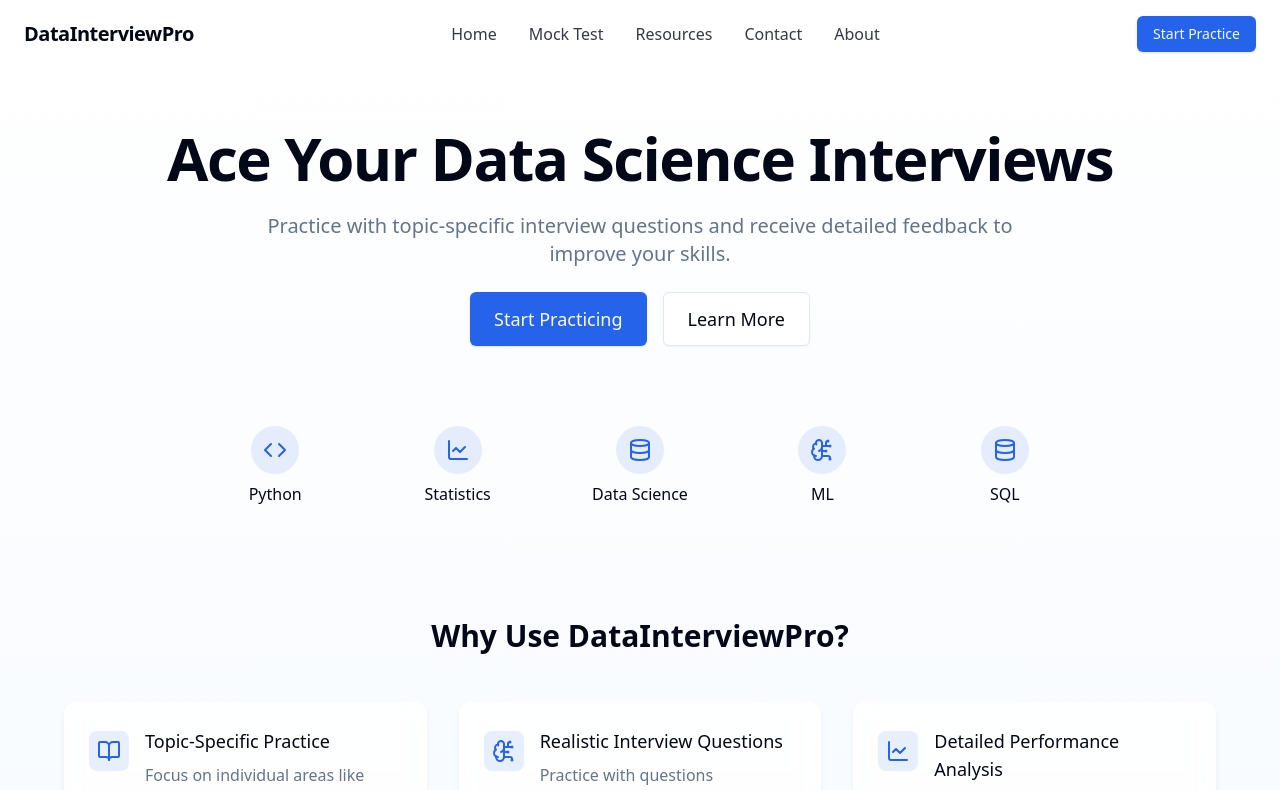
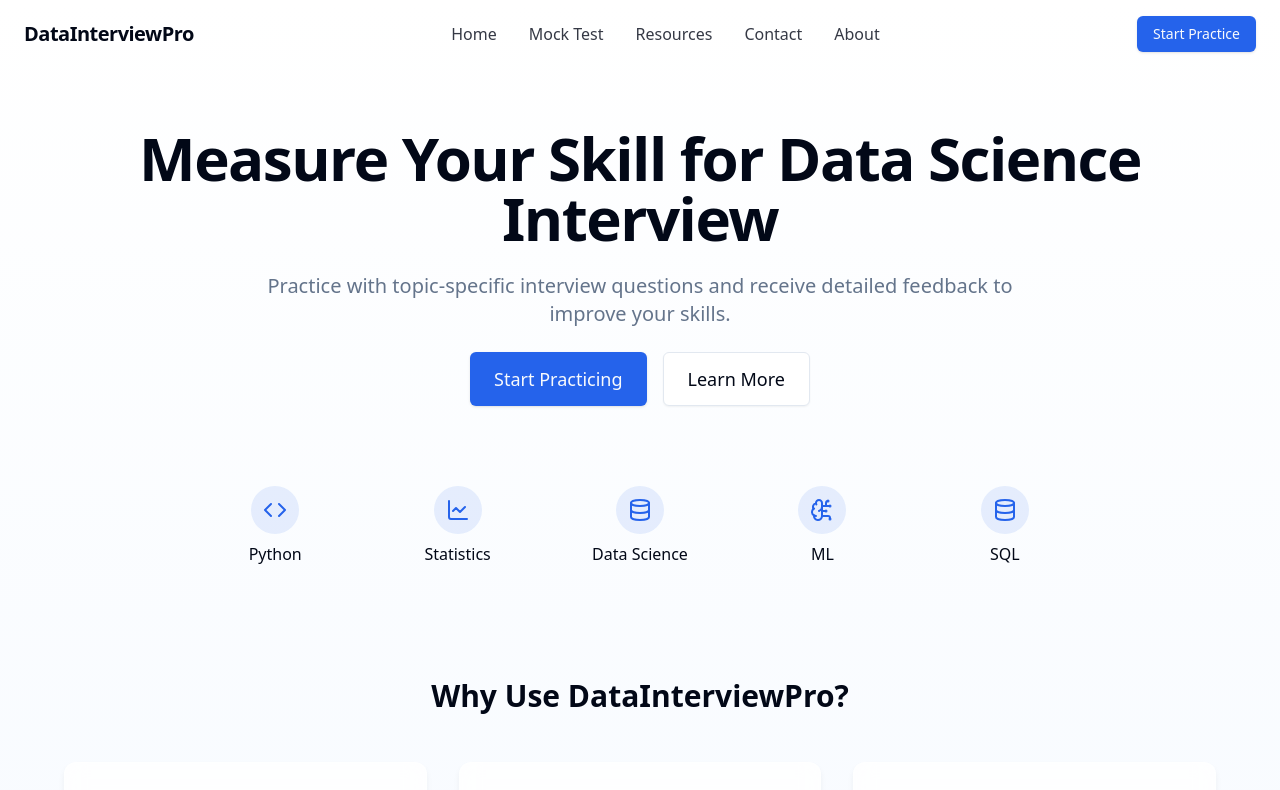
Before and after one commit to Anchal0706/data-interview-simulator, a React (Vite) app: page / in a window 1280 px wide. Shown: the top 790 px of the page. Built offline with nearby package versions, Linux system fonts and the light colour scheme.

Commit message:
Update landing page title
Updates the main title on the landing page.

```diff
--- a/src/pages/Index.tsx
+++ b/src/pages/Index.tsx
@@ -1,4 +1,3 @@
-
 import React from 'react';
 import Navbar from '@/components/Navbar';
 import { FeatureCard } from '@/components/FeatureCard';
@@ -15,7 +14,7 @@ const Index = () => {
         <div className="max-w-6xl mx-auto text-center">
           <div className="space-y-6 animate-fade-up">
             <h1 className="text-5xl font-bold tracking-tight sm:text-6xl">
-              Ace Your Data Science Interviews
+              Measure Your Skill for Data Science Interview
             </h1>
             <p className="text-xl text-muted-foreground max-w-3xl mx-auto">
               Practice with topic-specific interview questions and receive detailed feedback to improve your skills.
```
